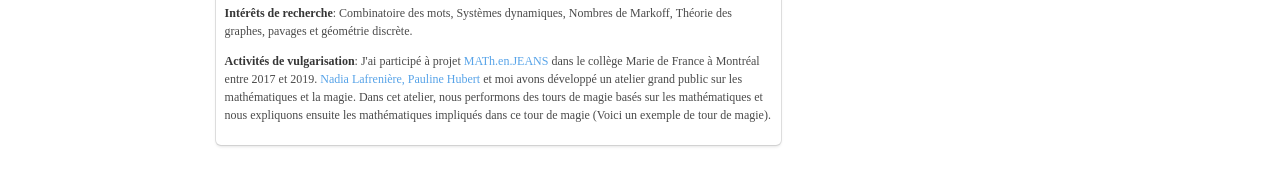
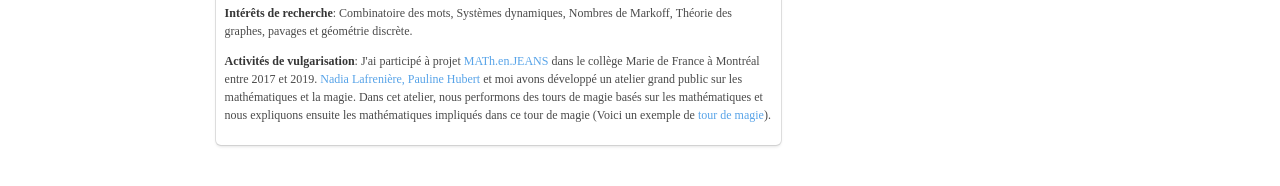
Before and after one commit to lapointemelodie/lapointemelodie.github.io, a Jekyll site: the page built from index.html, in a window 1280 px wide. Shown: the part 282-468 px from the top of the page. Built offline with Jekyll 4.4.1, drawn with Linux system fonts in a browser that asks for light colours; part of the change alters nothing that is shown.

```diff
--- a/index.html
+++ b/index.html
@@ -12,5 +12,5 @@ Depuis octobre 2020, je suis postdoctorante à l'Institut de recherche en inform
 </p>
 
 <p>
-<strong>Activités de vulgarisation</strong>: J'ai participé à projet <a href="https://www.mathenjeans.fr/">MATh.en.JEANS</a> dans le collège Marie de France à Montréal entre 2017 et 2019. <a href="https://nadialafreniere.github.io/">Nadia Lafrenière<a>, <a href="https://phubert.github.io/">Pauline Hubert</a> et moi avons développé un atelier grand public sur les mathématiques et la magie. Dans cet atelier, nous performons des tours de magie basés sur les mathématiques et nous expliquons ensuite les mathématiques impliqués dans ce tour de magie (Voici un exemple de tour de magie).
+<strong>Activités de vulgarisation</strong>: J'ai participé à projet <a href="https://www.mathenjeans.fr/">MATh.en.JEANS</a> dans le collège Marie de France à Montréal entre 2017 et 2019. <a href="https://nadialafreniere.github.io/">Nadia Lafrenière<a>, <a href="https://phubert.github.io/">Pauline Hubert</a> et moi avons développé un atelier grand public sur les mathématiques et la magie. Dans cet atelier, nous performons des tours de magie basés sur les mathématiques et nous expliquons ensuite les mathématiques impliqués dans ce tour de magie (Voici un exemple de <a href="/tour_de_magie.pdf">tour de magie</a>).
 </p>
```
Also changed, not shown: 1 other file.
